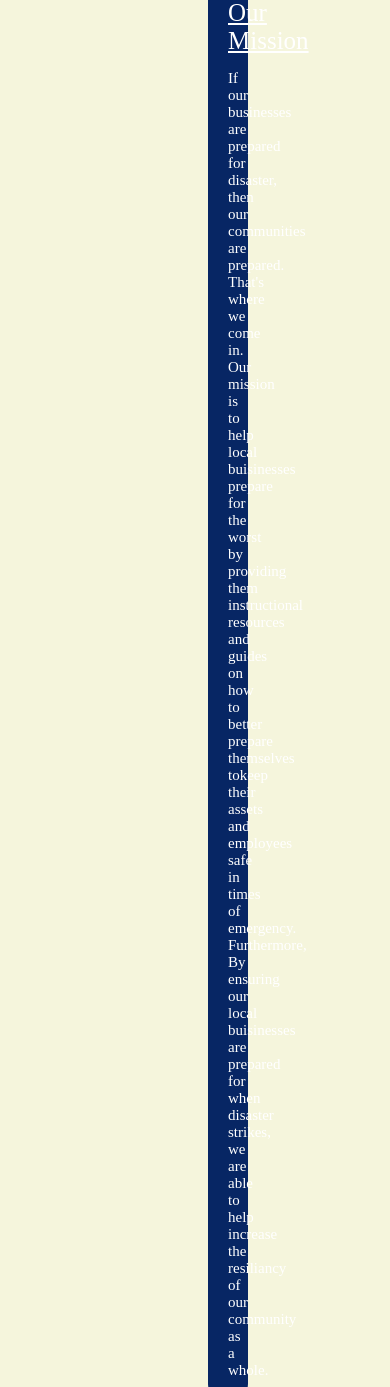
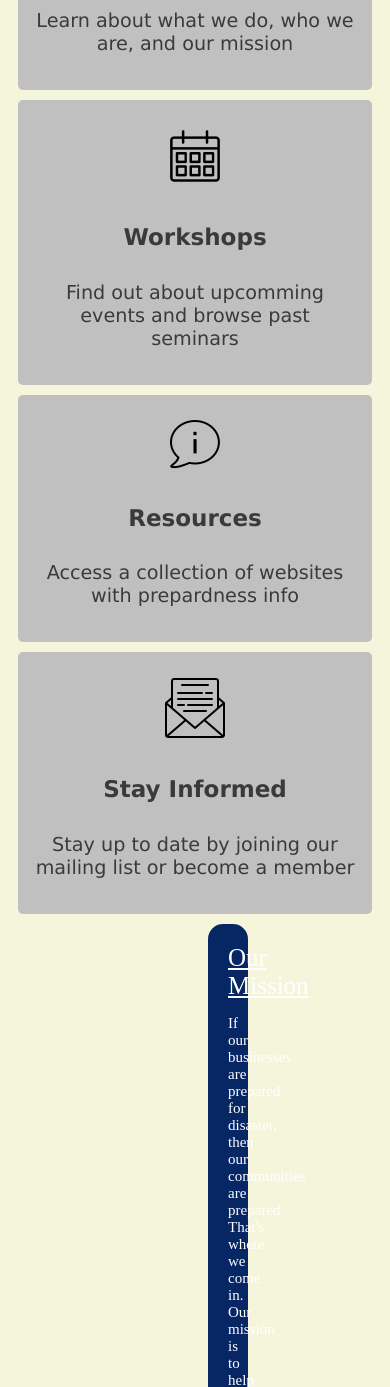
Before and after one commit to mrrobots2021/DRCV, a PHP site: page /Home.html in a window 390 px wide; the page is wider, and only the part inside the window is pictured. Shown: the part 665-2052 px from the top of that part. Run offline with PHP 8.4, Linux system fonts and the light colour scheme.

Commit message:
Responsive Grid, icons and Footer
main grid CSS simplified to necessitiesThe main grid now changes color when hovered. Icons were changed. Main grid has responsive design. Footer added with responsive design.

```diff
--- a/Home.css
+++ b/Home.css
@@ -82,50 +82,65 @@ li a {
   padding:20px;
 }
 
+/*Main section 4x4 grid.*/
 .grid-container {
   display: grid;
   grid-template-columns: auto auto auto auto;
   gap: 10px;
   color: rgba(0, 0, 0, 0.699);
   padding: 10px;
-  height:40%;
+  box-sizing: border-box;
+  font-family:'Lucida Sans Unicode', Geneva, Verdana, sans-serif
 }
 
-.grid-container div {
-  font-size: 20px;
+.card {
+  box-sizing: content-box;
+  background-color: silver;
+  padding: 1rem;
+  text-align: center;
+  font-size: larger;
+  border-radius:5px;
+
+
+}
+.card:hover{
+  background-color: rgb(28, 60, 122);
+  color:white;
+  /*change images to white*/
+}
+.grid-imgs {
+  box-sizing: content-box;
+  min-block-size: 20%;
+  max-block-size: 30%;
+
+  justify-content: center;
+  margin: 0.5rem;
+}
+
+.card h4{
+  font-size: larger;
 
 }
 
-.grid-imgs img {
- max-width:100px;
- max-height:100px;
+@media screen and (max-width:50rem) {
+  .grid-container {
+    grid-template-columns: auto auto;
+  }
+}
+@media screen and (max-width:40rem) {
+  .grid-container {
+    grid-template-columns: auto;
+  }
 }
 
-.item1 {
-  display:grid table-column;
-  text-align: center;
-  grid-template-columns: auto auto;
-}
-
+/*Dead code here just in case
 .item2 {
   display:grid table-column;
   text-align: center;
   grid-template-columns: auto auto;
 }
+*/
 
-.item3 {
-  display:grid table-column;
-  text-align: center;
-  grid-template-columns: auto auto;
-}
-
-.item4 {
-  display:grid table-column;
-  text-align: center;
-  grid-template-columns: auto auto;
-}
-
-/*Dont touch*/
 /* Dropdown container - needed to position the dropdown content */
 .dropdown {
   float: left;
@@ -244,3 +259,20 @@ li a:hover {
   font-size: 20px;
   opacity: 0.8;
 }
+
+
+.footer {
+  display:flex;
+  align-items:center;
+  justify-content: space-around;
+  flex-direction: row;
+  text-align: center;
+  color:white;
+  background-color: rgb(7,38,100);
+
+}
+@media screen and (max-width:40rem){
+  .footer{
+    flex-direction: column;
+  }
+}
--- a/Home.html
+++ b/Home.html
@@ -53,40 +53,42 @@
     </div>
 
     <div class="grid-container">
-        <div class="item1">
+        <div class="card" id="about">
 
             <div class= "grid-imgs">
-                <img src= "Home_Symbol1.jpg" alt="Logo">
+                <img src= "home.png" alt="Logo">
 
             </div>
-            What We Do
-
+            <h4>What We Do</h4>
+            <p>Learn about what we do, who we are, and our mission</p>
         </div>
 
-        <div class="item2">
+        <div class="card" id ="event">
 
             <div class= "grid-imgs">
-                <img src= "Calender.jpg" alt="Logo">
+                <img src= "event.png" alt="Logo">
 
             </div>
-            Workshops
+            <h4>Workshops</h4>
+            <p>Find out about upcomming events and browse past seminars</p>
         </div>
 
-        <div class="item3">
+        <div class="card" id="resources">
             <div class= "grid-imgs">
-                <img src= "Home_Symbol1.jpg" alt="Logo">
+                <img src= "about.png" alt="Logo">
 
             </div>
-            Resources
-
+            <h4>Resources</h4>
+            <p>Access a collection of websites with prepardness info</p>
         </div>
 
-        <div class="item4">
+        <div class="card" id="mail">
             <div class= "grid-imgs">
-                <img src= "Calender.jpg" alt="Logo">
+                <img src= "email.png" alt="Logo">
 
             </div>
-            Stay Informed
+            <h4>Stay Informed</h4>
+            <p>Stay up to date by joining our mailing list or become a member</p>
         </div>
 
       </div>
@@ -113,6 +115,14 @@
         <iframe width="560" height="315" src="https://www.youtube.com/embed/Zp8pSqGsVZk" title="YouTube video player" frameborder="0" allow="accelerometer; autoplay; clipboard-write; encrypted-media; gyroscope; picture-in-picture" allowfullscreen></iframe>
     </div>
 
+    <footer class="footer">
+
+        <p>If we use icons8 link here</p>
+        <p>Site Developed by:</p>
+        <p>report an issue on github</p>
+
+    </footer>
+
 </body>
 
 </html>
```
Also changed, not shown: about.png (added), email.png (added), event.png (added), home.png (added), mail.png (added).
